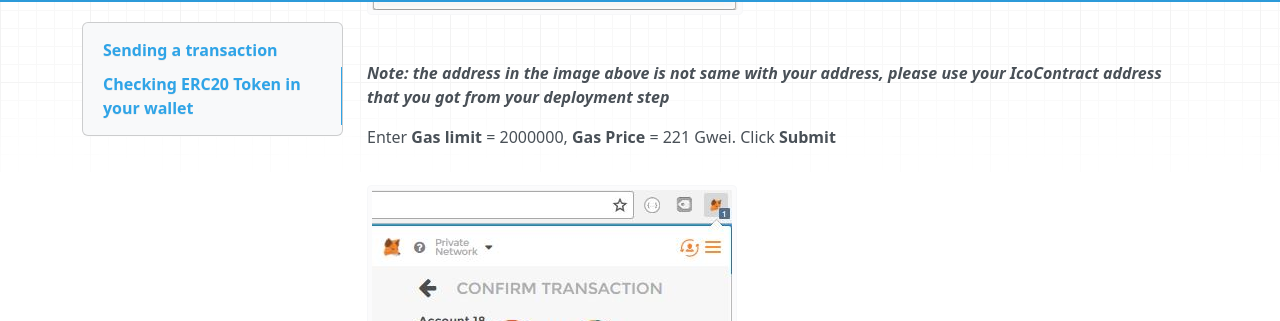
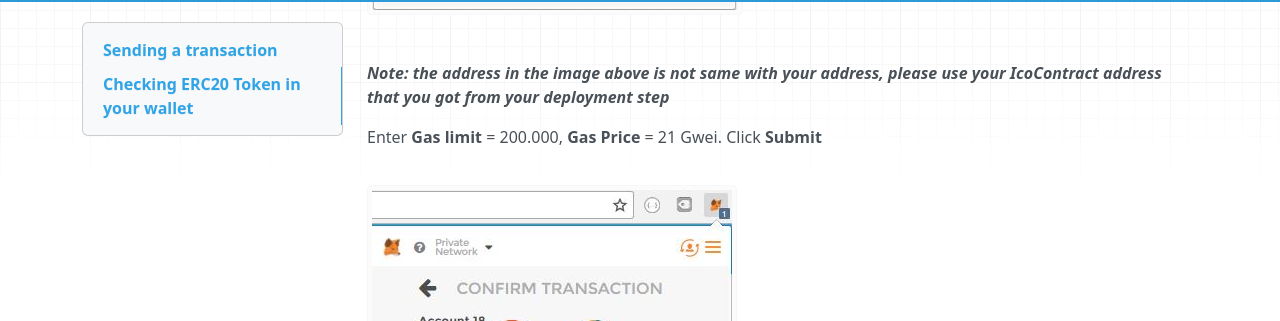
Before and after one commit to thanhson1085/DemoCoin, an MkDocs documentation site: the page built from docs/test_project.md, in a window 1280 px wide and 900 px high, scrolled down 789 px. Shown: the part 134-455 px from the top of the window. Built offline with MkDocs 1.6.1, drawn with Linux system fonts in a browser that asks for light colours; nearby versions of some CDN libraries; old or Windows-style settings are respelled for this version of MkDocs.

Commit message:
fixed gasLimit

```diff
--- a/docs/test_project.md
+++ b/docs/test_project.md
@@ -13,7 +13,7 @@ Open your Metamask, click **Send** button. Paste the address of **IcoContact***
 ***Note: the address in the image above is not same with your address, please use your IcoContract address that you got from your deployment step***
 
 
-Enter **Gas limit** = 2000000, **Gas Price** = 221 Gwei. Click **Submit**
+Enter **Gas limit** = 200.000, **Gas Price** = 21 Gwei. Click **Submit**
 
 ![](https://raw.githubusercontent.com/thanhson1085/DemoCoin/master/images/7.JPG)
 
```
